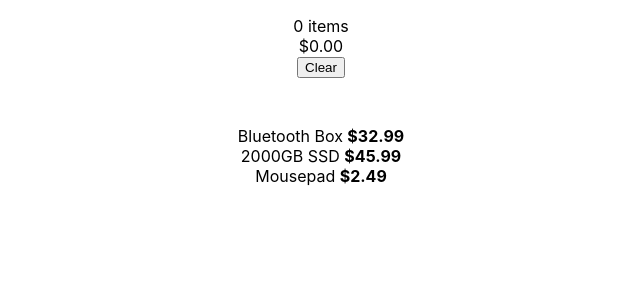
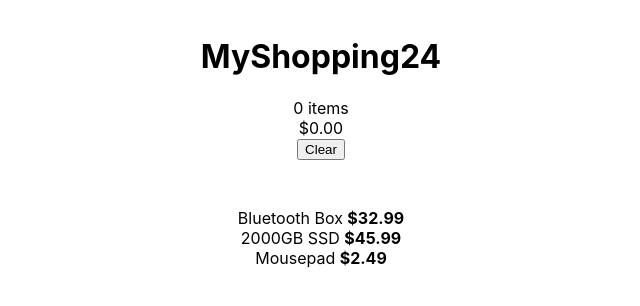
Before and after one commit to lmachens/react-context, a Next.js app: page / in a window 1280 px wide. Shown: the top 306 px of the page, without its empty margins (319-959 px from the left). Built offline with nearby package versions, Linux system fonts and the light colour scheme.

Commit message:
♻️ More prop drilling

```diff
--- /dev/null
+++ b/components/AppHeader.tsx
@@ -0,0 +1,18 @@
+import React from "react";
+import { Item } from "../utils/types";
+import Cart from "./Cart";
+
+type AppHeaderProps = {
+  items: Item[];
+  onItemsClear(): void;
+};
+function AppHeader({ items, onItemsClear }: AppHeaderProps) {
+  return (
+    <header>
+      <h1>MyShopping24</h1>
+      <Cart items={items} onClear={onItemsClear} />
+    </header>
+  );
+}
+
+export default AppHeader;
--- a/pages/_app.tsx
+++ b/pages/_app.tsx
@@ -1,6 +1,6 @@
 import type { AppProps } from "next/app";
 import { useState } from "react";
-import Cart from "../components/Cart";
+import AppHeader from "../components/AppHeader";
 import "../styles/globals.css";
 import { Item } from "../utils/types";
 
@@ -9,9 +9,8 @@ function MyApp({ Component, pageProps }: AppProps) {
 
   return (
     <>
-      <header>
-        <Cart items={items} onClear={() => setItems([])} />
-      </header>
+      <AppHeader items={items} onItemsClear={() => setItems([])} />
+
       <Component
         onItemAdd={(item: Item) => setItems((items) => [...items, item])}
         {...pageProps}
```
